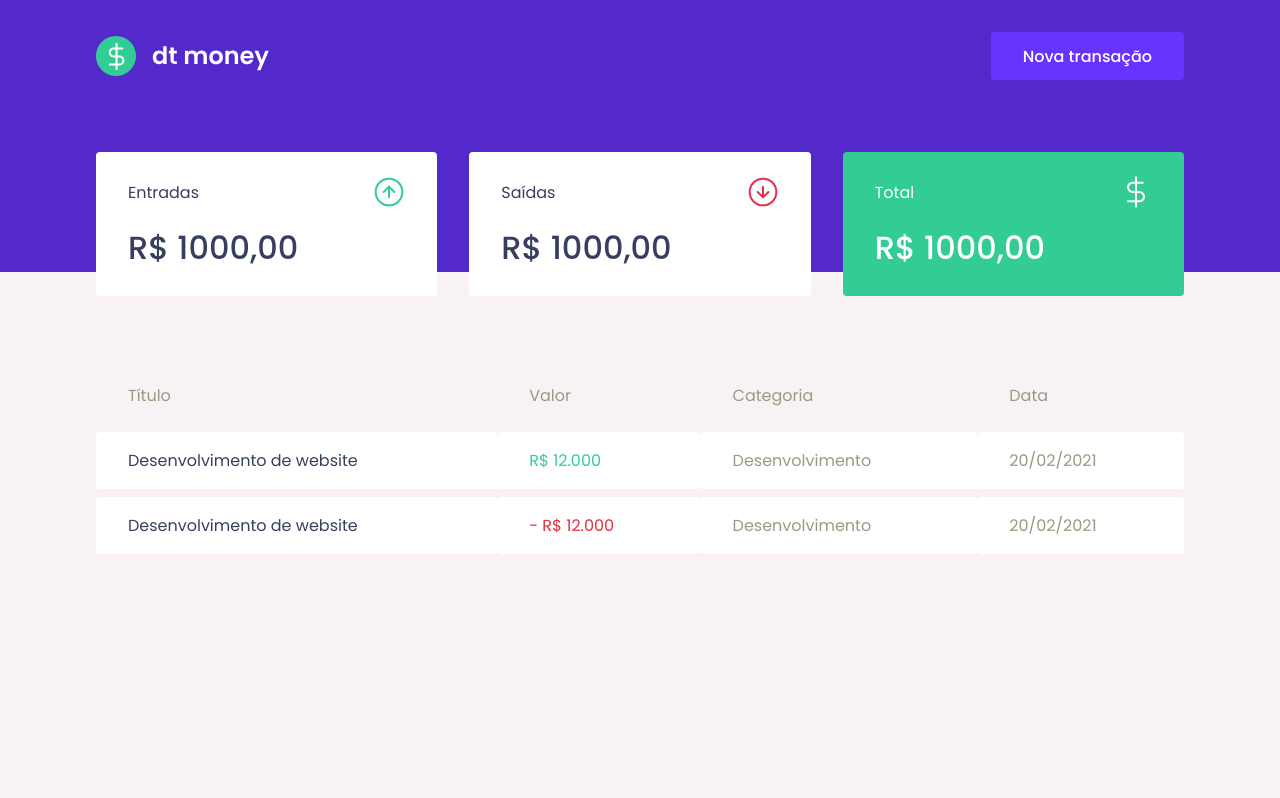
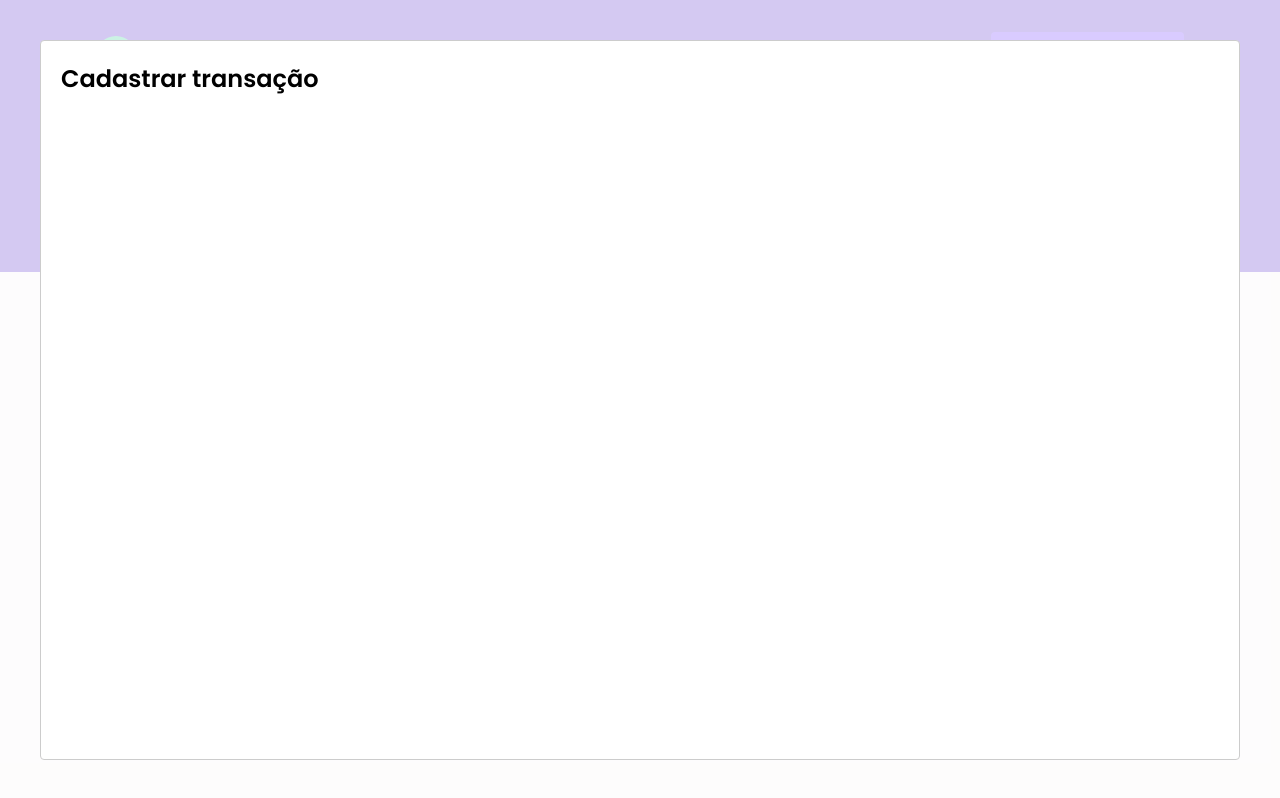
Before and after one commit to jonasborges93/02-dtmoney, a React (Create React App) app: page / in a window 1280 px wide. Both pictures are taken after a click on the button "Nova transação". Built offline with nearby package versions, Linux system fonts and the light colour scheme; no server answers; what miragejs would draw is missing.

Commit message:
Add function Modal transactions

```diff
--- a/package.json
+++ b/package.json
@@ -7,6 +7,7 @@
     "miragejs": "^0.1.46",
     "react": "^18.2.0",
     "react-dom": "^18.2.0",
+    "react-modal": "^3.16.1",
     "react-scripts": "5.0.1",
     "styled-components": "^5.3.6",
     "web-vitals": "^2.1.4"
@@ -19,6 +20,7 @@
     "@types/node": "^16.18.3",
     "@types/react": "^18.0.25",
     "@types/react-dom": "^18.0.9",
+    "@types/react-modal": "^3.13.1",
     "@types/styled-components": "^5.1.26",
     "typescript": "^4.9.3"
   },
--- a/src/App.tsx
+++ b/src/App.tsx
@@ -1,12 +1,34 @@
+import { useState } from 'react';
+import Modal from 'react-modal';
+
 import { Dashboard } from "./components/Dashboard";
 import { Header } from "./components/Header";
 import { GlobalStyle } from "./styles/global";
 
+Modal.setAppElement('#root');
+
 export function App() {
+  const [isNewTransactionsModalOpen, setIsNewTransactionsModalOpen] = useState(false);
+
+  function handleOpenNewTransactionsModal(){
+      setIsNewTransactionsModalOpen(true);
+  }
+  function handleCloseNewTransactionsModal(){
+      setIsNewTransactionsModalOpen(false);
+  }
+
   return (
     <>
-      <Header />
+      <Header onOpenNewTransactionModal={handleOpenNewTransactionsModal} />
       <Dashboard/>
+
+      <Modal
+          isOpen={isNewTransactionsModalOpen}
+          onRequestClose={handleCloseNewTransactionsModal}
+      >
+          <h2>Cadastrar transação</h2>
+      </Modal>
+
       <GlobalStyle/>
     </>
   );
--- a/src/components/Header/index.tsx
+++ b/src/components/Header/index.tsx
@@ -1,12 +1,17 @@
+
 import logoImg from '../../assets/logo.svg';
 import { Container, Content } from './styles';
 
-export function Header(){
+interface HeaderProps{
+    onOpenNewTransactionModal: () => void;
+}
+
+export function Header({onOpenNewTransactionModal} : HeaderProps){
     return (
         <Container>
             <Content>
                 <img src={logoImg} alt="dt money" />
-                <button type="button">
+                <button type="button" onClick={onOpenNewTransactionModal} >
                     Nova transação
                 </button>
             </Content>
```
Also changed, not shown: 1 other file (tests, documents, lock files or other folders).
